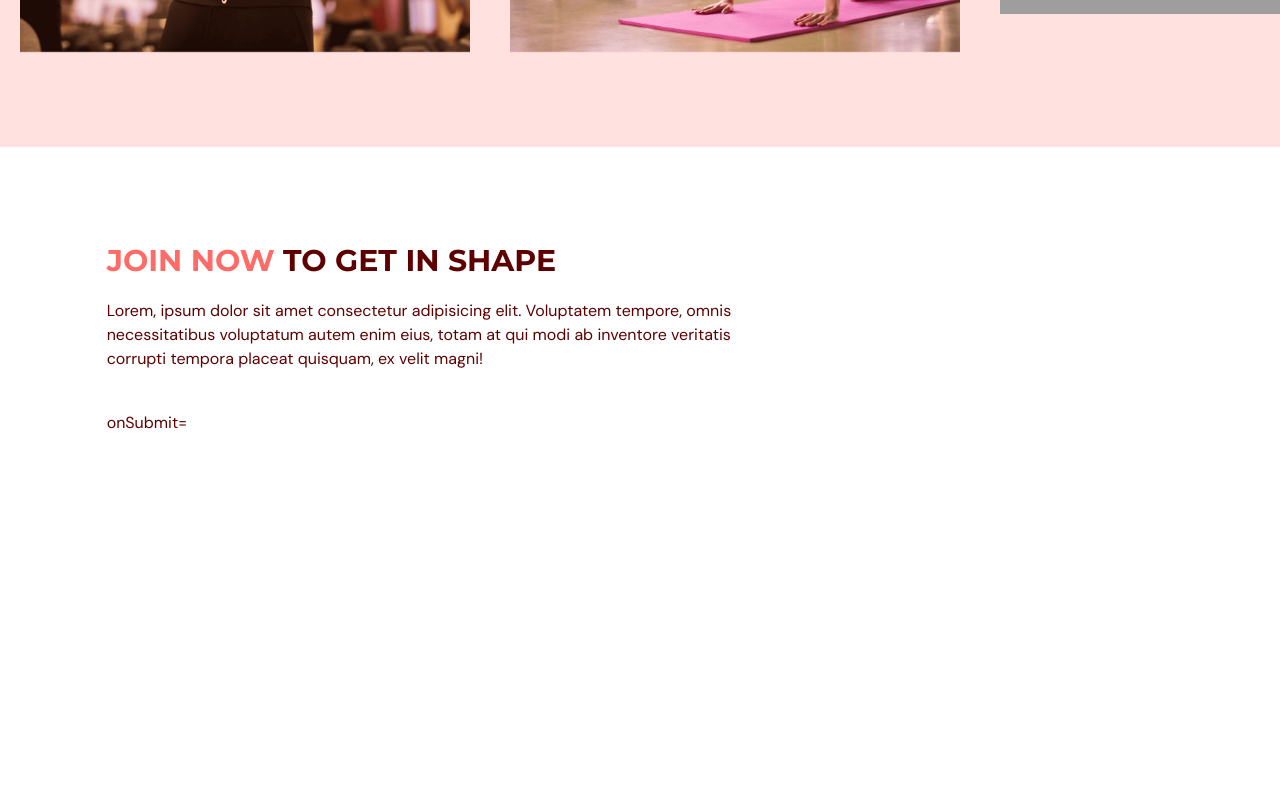
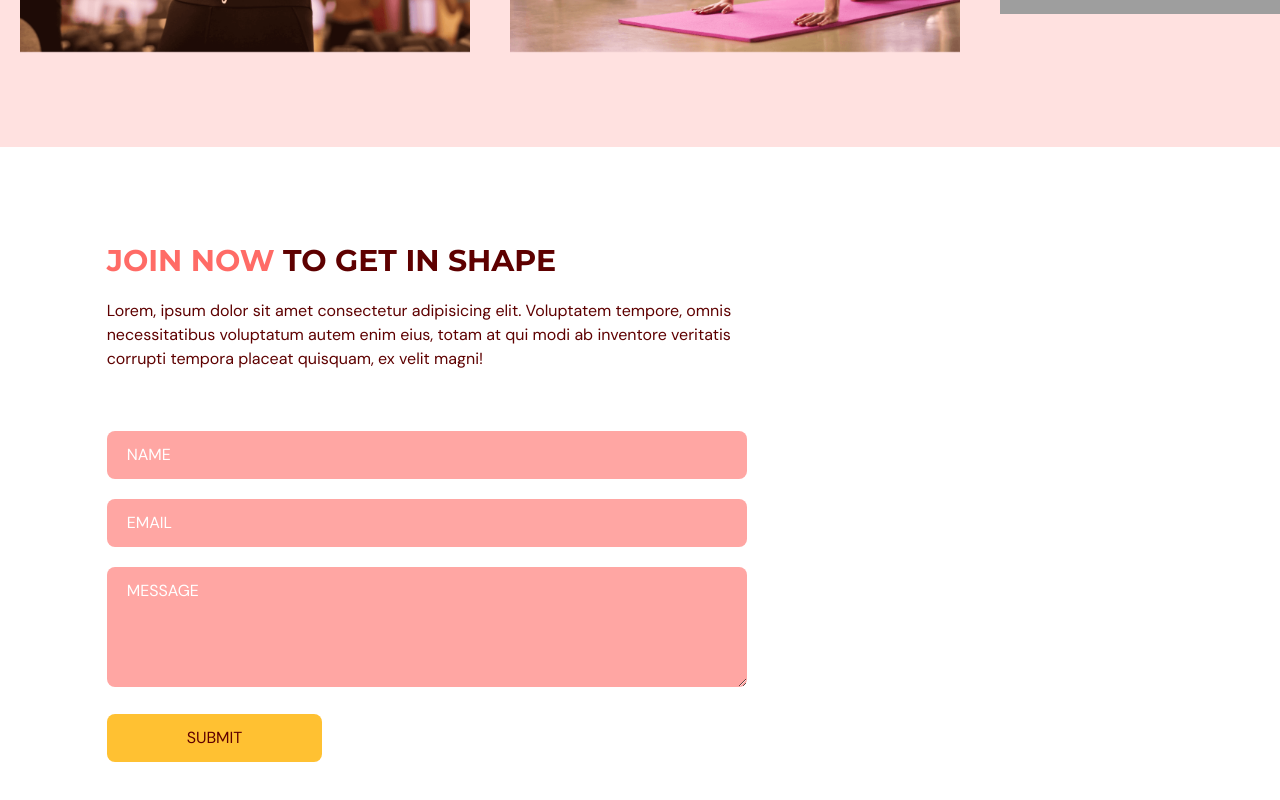
Before and after one commit to Vlad-dualv/fitness-website, a React (Vite) app: page / in a window 1280 px wide. Shown: the part 2691-3491 px from the top of the page. Before the commit the page ends 3254 px from the top, so only its background shows below. Built offline with nearby package versions, Linux system fonts and the light colour scheme; grey boxes are pictures that could not be loaded.

Commit message:
style: ContactUs form

```diff
--- a/src/scenes/ContactUs/index.tsx
+++ b/src/scenes/ContactUs/index.tsx
@@ -9,9 +9,18 @@ type Props = {
 }
 
 function ContactUs({setSelectedPage}: Props) {
+    const inputStyles = `mt-5 w-full rounded-lg bg-primary-300 px-5 py-3 placeholder-white`
+    const {
+        register,
+        trigger,
+        formState: {errors}
+    } = useForm();
+
     const onSubmit = async (e: any) => {
         const isValid = await trigger();
-        e.preventDefault();
+        if (!isValid) {
+            e.preventDefault();
+        }
     }
   return (
     <section id="contactus"
@@ -41,8 +50,47 @@ function ContactUs({setSelectedPage}: Props) {
             variants={{hidden: {opacity: 0, y: 50}, visible: {opacity: 1, y: 0}
             }}>
                 <form
-                target="_blank">
+                target="_blank"
                 onSubmit={onSubmit}
+                method="POST"
+                action="https://formsubmit.co/cca9f130a666536380c9828ff4220a01">
+                <input
+                className={inputStyles} type="text" placeholder="NAME" {...register("name", {
+                    required: true,
+                    maxLength: 100,
+                })}/>
+                {errors.name && (
+                    <p className="mt-1 text-primary-500">
+                        {errors.name.type === "required" && "This field is required."}
+                        {errors.name.type === "maxLength" && "Max length is 100 char."}
+                    </p>
+                )}
+                <input
+                className={inputStyles} type="text" placeholder="EMAIL" {...register("email", {
+                    required: true,
+                    pattern: /^[A-Z0-9._%+-]+@[A-Z0-9.-]+\.[A-Z]{2,}$/i,
+                })}/>
+                {errors.email && (
+                    <p className="mt-1 text-primary-500">
+                        {errors.email.type === "required" && "This field is required."}
+                        {errors.email.type === "pattern" && "Invalid email address."}
+                    </p>
+                )}
+                <textarea
+                className={inputStyles} rows={4} cols={50} placeholder="MESSAGE" {...register("message", {
+                    required: true,
+                    maxLength: 2000,
+                })}/>
+                {errors.message && (
+                    <p className="mt-1 text-primary-500">
+                        {errors.message.type === "required" && "This field is required."}
+                        {errors.message.type === "maxLength" && "Max length is 2000 char."}
+                    </p>
+                )}
+                <button type="submit"
+                className="mt-5 rounded-lg bg-secondary-500 px-20 py-3 transition duration-500 hover:text-white">
+                    SUBMIT
+                </button>
                 </form>
                 </motion.div>
             </div>
```
